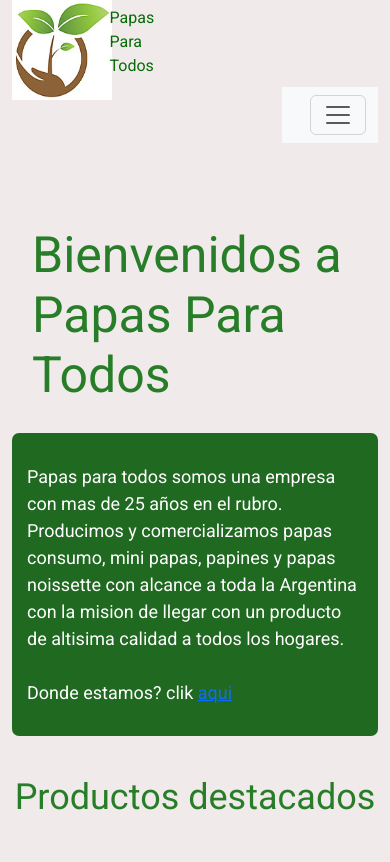
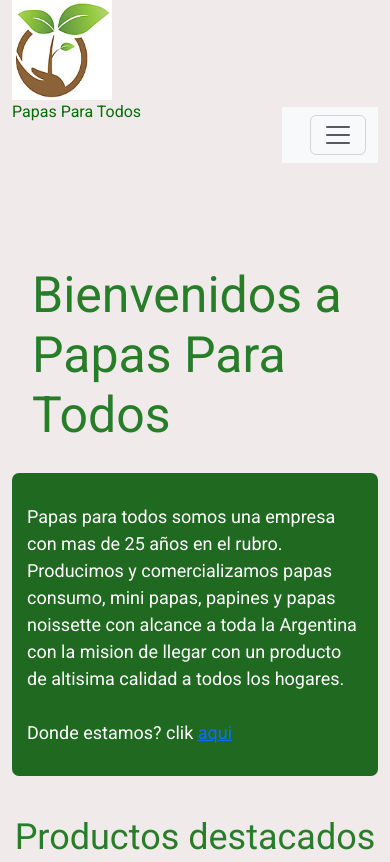
Before and after one commit to MaximilianoL88/Proyecto-final-Lopez, a website: page index.html in a window 390 px wide. Shown: the top 862 px of the page. Drawn offline with nearby package versions, Linux system fonts and the light colour scheme.

Commit message:
¨modificandocolores

```diff
--- a/index.html
+++ b/index.html
@@ -16,10 +16,10 @@
     <header>
       <div class="container-fluid">
         <div class="row">
-          <div class="col-3 col-sm-10 col-lg-1">
+          <div class="col-12 col-sm-10 col-lg-1">
             <a id="logo" href="./index.html"><img src="./img/logo papas.png" alt="imagen logo"></a>
           </div>
-          <div class="col-3 col-sm-10 col-lg-2 ">
+          <div class="col-12 col-sm-10 col-lg-2 ">
             <p class="tituloLogo">Papas Para Todos</p>
           </div>
             <nav class="col-3 col-sm-10 col-lg-9">
--- a/scss/_seccionPr.scss
+++ b/scss/_seccionPr.scss
@@ -45,7 +45,7 @@ body section img{
     text-decoration: underline;
 }
 .precio:hover{
-    color: rgb(11, 233, 59);
+    color: rgb(45, 10, 110);
     cursor: pointer;
     text-decoration: underline;
 }
```
Also changed, not shown: css/estilos.css, 1 other file.
